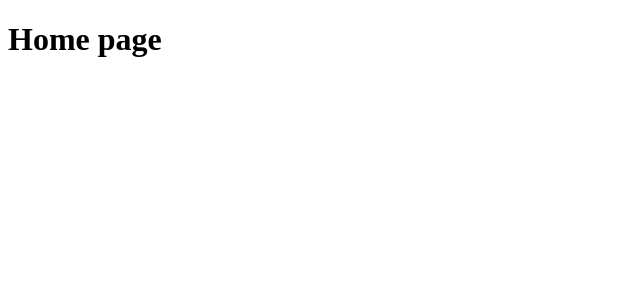
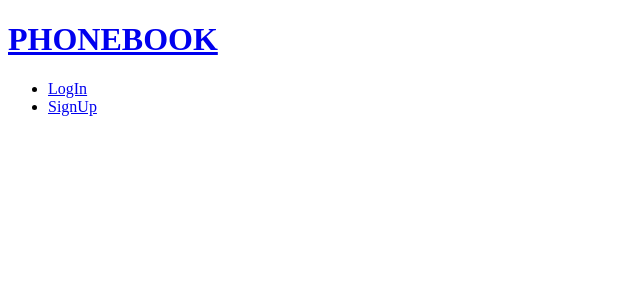
Before and after one commit to prajun7/phonebook, a React (Create React App) app in the folder client/: page / in a window 1280 px wide. Shown: the top 300 px of the page, without its empty margins (0-640 px from the left). Built offline with nearby package versions, Linux system fonts and the light colour scheme.

Commit message:
Added homepage

```diff
--- a/client/src/components/pages/dashboard/Dashboard.js
+++ b/client/src/components/pages/dashboard/Dashboard.js
@@ -81,6 +81,12 @@ function Dashboard() {
 
   return (
     <>
+        <h1>
+        <Link to='/' >
+              PHONEBOOK
+          </Link>
+        </h1>
+
         <div>Dashboard</div>
         <div>Teachers : {teacherCount}</div>
         <div>Doctors : {doctorCount}</div>
--- a/client/src/components/pages/home/Home.js
+++ b/client/src/components/pages/home/Home.js
@@ -1,12 +1,72 @@
-import React from 'react';
+import React, { useContext } from 'react';
+import { Link } from 'react-router-dom';
+import { UserContext } from '../../../contexts/UserContext';
 
-// This will be the SignUp Page,
-// User will be able to SigUp from this page, if they don't have an account
+// This will be the Home Page,
+// User will be able to SigUp and LogIn from this page, if they don't have an account
+
+
 
 function Home() {
+
+    // Getting user info from the context
+    const {loggedIn, setLoggedIn, setUser,} = useContext(UserContext);
+
+  // Calling this function, to logout the user
+  // To logout the user we are setting LoggedIn to false and clearing the User data to null
+  function LoggOutButton(){
+    setLoggedIn(false);
+    setUser(null);
+}
+
   return (
   <div>
-      <h1>Home page</h1>
+     <h1>
+       <Link to='/' >
+            PHONEBOOK
+        </Link>
+      </h1>
+
+
+        {loggedIn?
+        <ul>
+           <li>
+           <Link
+                    to='/'
+                    className='nav-links'
+                    onClick={LoggOutButton}
+                  >
+                    LogOut
+                    </Link>
+              </li>
+          </ul>
+
+
+
+        :
+
+      <ul>
+        <li>
+          <Link
+              to='/login'>
+                    LogIn
+          </Link>
+        </li>
+
+        <li>
+          <Link
+              to='/signup'>
+                    SignUp
+          </Link>
+        </li>
+      </ul>
+
+
+      }
+
+
+
+
   </div>
   );
 }
--- a/client/src/components/pages/logIn/LogIn.js
+++ b/client/src/components/pages/logIn/LogIn.js
@@ -93,6 +93,16 @@ function LogIn() {
 
   return (
     <div>   {/* Start of the main div */}
+
+      <h1>
+        <Link to='/' >
+              PHONEBOOK
+          </Link>
+      </h1>
+
+
+
+
     { error && <div className = 'error-message'>{error}</div>}
     {/* { successMessage && <div className = "success-message">{successMessage}</div> } */}
         {/* Only load this if error or successMessage is present */}
--- a/client/src/components/pages/signUp/SignUp.js
+++ b/client/src/components/pages/signUp/SignUp.js
@@ -114,6 +114,14 @@ const handleSubmitSignUp = async (e) => {
 
   return (
     <div>
+
+      <h1>
+        <Link to='/' >
+              PHONEBOOK
+          </Link>
+      </h1>
+
+
     { error && <div className = 'error-message'>{error}</div>}
       {/* { successMessage && <div className = "success-message">{successMessage}</div> } */}
       {/* Only load this if error or successMessage is present */}
--- a/client/src/components/pages/userEntry/UserEntry.js
+++ b/client/src/components/pages/userEntry/UserEntry.js
@@ -1,5 +1,6 @@
 import React, {useState, useContext} from 'react';
 import { UserContext } from '../../../contexts/UserContext';
+import { Link } from "react-router-dom";
 
 const API_BASE = "http://localhost:5000";
 
@@ -65,6 +66,12 @@ function UserEntry() {
 
   return (
       <>
+      <h1>
+        <Link to='/' >
+              PHONEBOOK
+          </Link>
+      </h1>
+
     <div className = 'content'>
             <h3>UserEntry</h3>
 
@@ -158,11 +165,6 @@ function UserEntry() {
 
               <button onClick = {addContact}> Save </button>
            </div>
-
-
-
-
-
     </>
   )
 }
```
